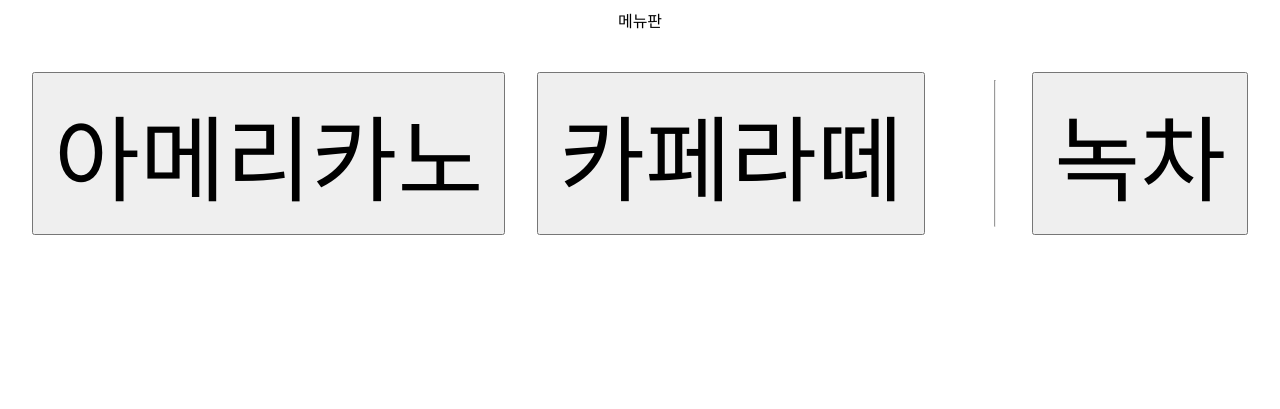
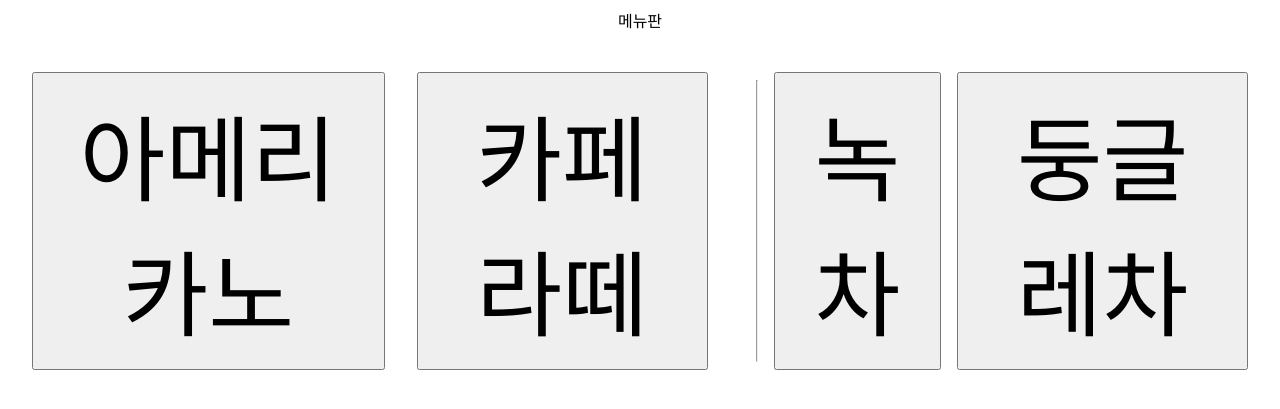
Before and after one commit to FunctionPointerXDD/david, a Flask app: page /menu in a window 1280 px wide. Shown: the top 409 px of the page. Run offline with Flask 3, Linux system fonts and the light colour scheme.

Commit message:
update menu template

```diff
--- a/david/templates/menu.html
+++ b/david/templates/menu.html
@@ -6,7 +6,6 @@
     <title>메뉴</title>
     <style>
       .btn { padding: 12px 20px; font-size: 70pt; }
-      .btn-green { font-size: 70pt; }
       .wrap { display:flex; gap:16px; padding:24px; }
     </style>
   </head>
@@ -17,7 +16,8 @@
 				<button class="btn">아메리카노</button><br>
 				<button class="btn">카페라떼</button><br>
 				</p><hr>
-				<button class="btn btn-green">녹차</button>
+				<button class="btn">녹차</button>
+				<button class="btn">둥글레차</button>
 			</div>
 		</center>
   </body>
```
